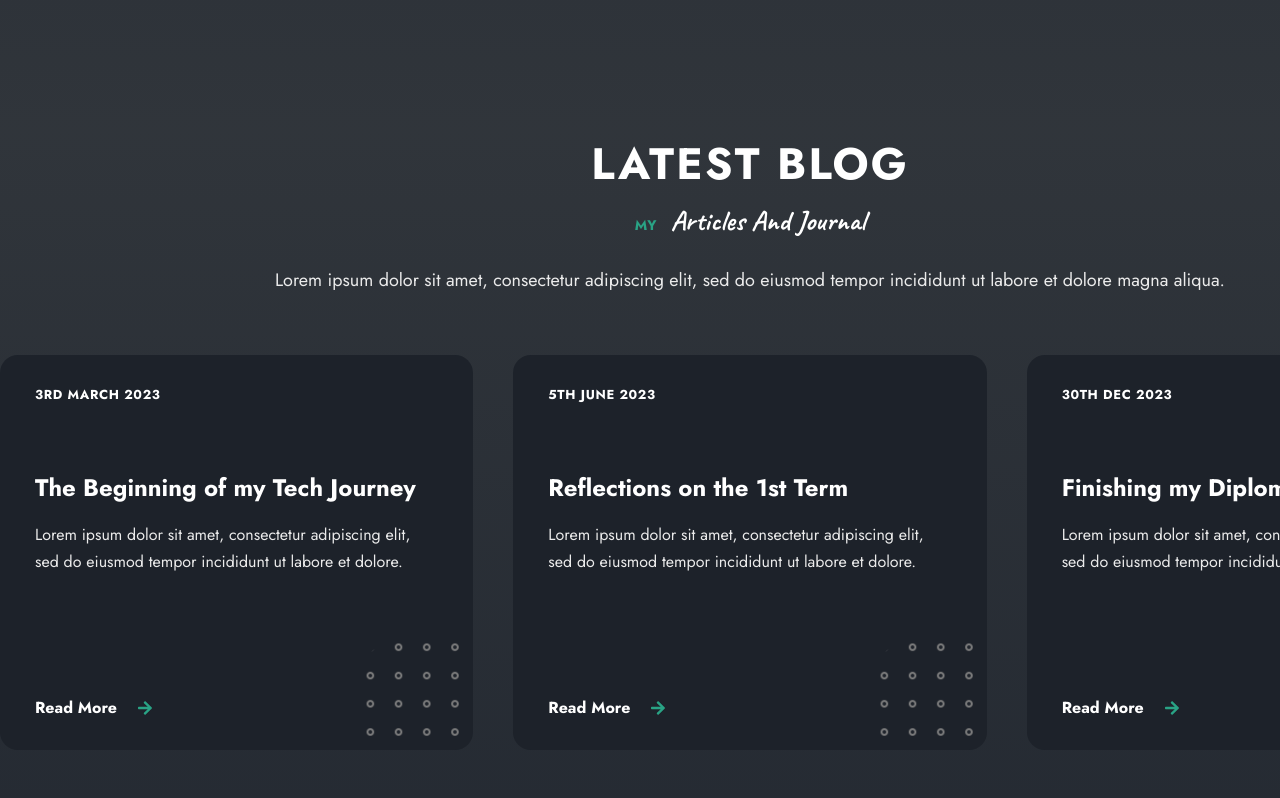
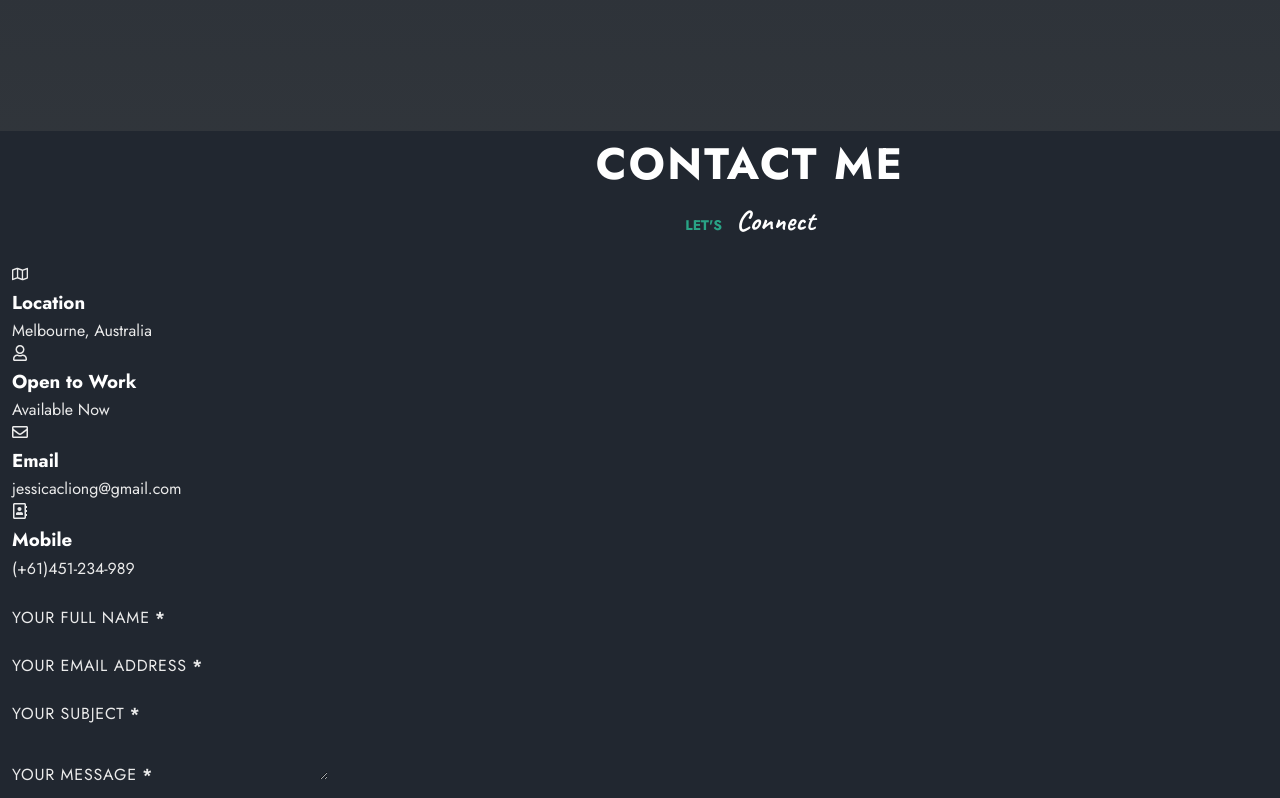
Before and after one commit to jessicacliong/personal-portfolio-v2, a React (Vite) app: page /#home in a window 1280 px wide. Shown: the part 3760-4558 px from the top of the page. Built offline with nearby package versions, Linux system fonts and the light colour scheme.

Commit message:
Create Template of Contact Me Section

```diff
--- a/src/App.jsx
+++ b/src/App.jsx
@@ -5,7 +5,8 @@
 import Skills from './components/skills/Skills';
 import Header from './components/header/Header';
 import Resume from './components/resume/Resume';
-import Blog from './components/blog/Blog';
+// import Blog from './components/blog/Blog';
+import Contact from './components/contact/Contact';
 
 function App() {
 
@@ -16,7 +17,8 @@
       <Projects />
       <Skills />
       <Resume />
-      <Blog />
+      {/* <Blog /> */}
+      <Contact />
     </main>
   )
 }
--- /dev/null
+++ b/src/components/contact/Contact.jsx
@@ -0,0 +1,89 @@
+import React from 'react';
+import { FaRegAddressBook, FaRegEnvelope, FaRegUser, FaRegMap } from 'react-icons/fa';
+import './contact.css';
+
+const Contact = () => {
+  return (
+    <section className="contact section" id="contact">
+        <h2 className="section__title text-cs">Contact me</h2>
+        <p className="section__subtitle">
+            Let's <span>Connect</span>
+        </p>
+
+        <div className="contact__container container grid">
+            <div className="contact__content">
+                <div className="contact__card">
+                    <span className="contact__card-icon">
+                        <FaRegMap />
+                    </span>
+
+                    <h3 className="contact__card-title">Location</h3>
+                    <p className="contact__card-data">Melbourne, Australia</p>
+                </div>
+
+                <div className="contact__card">
+                    <span className="contact__card-icon">
+                        <FaRegUser />
+                    </span>
+
+                    <h3 className="contact__card-title">Open to Work</h3>
+                    <p className="contact__card-data">Available Now</p>
+                </div>
+
+                <div className="contact__card">
+                    <span className="contact__card-icon">
+                        <FaRegEnvelope />
+                    </span>
+
+                    <h3 className="contact__card-title">Email</h3>
+                    <p className="contact__card-data">jessicacliong@gmail.com</p>
+                </div>
+
+                <div className="contact__card">
+                    <span className="contact__card-icon">
+                        <FaRegAddressBook />
+                    </span>
+
+                    <h3 className="contact__card-title">Mobile</h3>
+                    <p className="contact__card-data">(+61)451-234-989</p>
+                </div>
+            </div>
+
+            <form className="contact__form">
+                <div className="contact__form-group grid">
+                    <div className="contact_form-div">
+                        <label className="contact__form-tag text-cs">
+                            Your Full Name <b>*</b>
+                        </label>
+                        <input type="text" className="contact__form-input" />
+                    </div>
+
+                    <div className="contact_form-div">
+                        <label className="contact__form-tag text-cs">
+                            Your Email Address <b>*</b>
+                        </label>
+                        <input type="email" className="contact__form-input" />
+                    </div>
+
+
+                    <div className="contact_form-div">
+                        <label className="contact__form-tag text-cs">
+                            Your Subject <b>*</b>
+                        </label>
+                        <input type="text" className="contact__form-input" />
+                    </div>
+
+                    <div className="contact_form-div contact_form-area" >
+                        <label className="contact__form-tag text-cs">
+                            Your Message <b>*</b>
+                        </label>
+                        <textarea className="contact__form-input"></textarea>
+                    </div>
+                </div>
+            </form>
+        </div>
+    </section>
+  )
+}
+
+export default Contact
```
Also changed, not shown: src/components/contact/contact.css (added).
